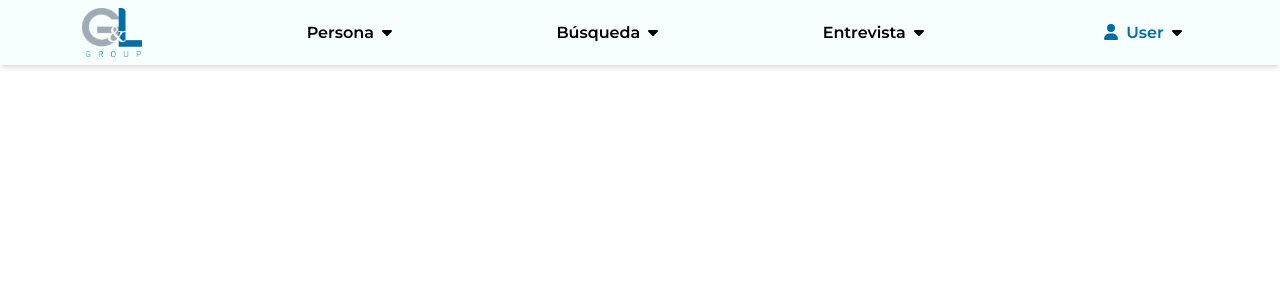
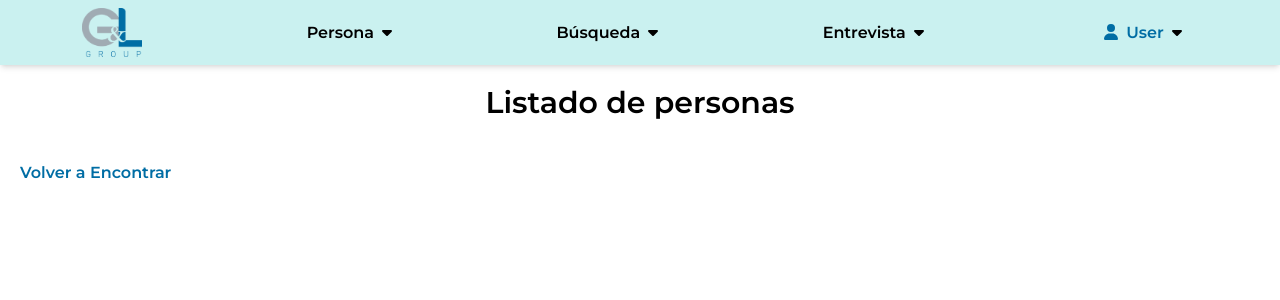
Before and after one commit to vanf-x/proyectobys, a React (Create React App) app: page /persona/listado in a window 1280 px wide. Shown: the top 300 px of the page. Built offline with nearby package versions, Linux system fonts and the light colour scheme.

Commit message:
Add: listar persona y validaciones en el form

```diff
--- a/src/App.js
+++ b/src/App.js
@@ -2,6 +2,7 @@ import { BrowserRouter, Routes, Route } from "react-router-dom";
 import "./App.css";
 import CrearPersona from "./components/CrearPersona";
 import EncontrarPersona from "./components/EncontrarPersona";
+import ListarPersona from "./components/ListarPersona";
 import EncontrarEntrevista from "./components/EncontrarEntrevista";
 import EncontrarBusqueda from "./components/EncontrarBusqueda";
 import CrearEntrevista from "./components/CrearEntrevista";
@@ -24,6 +25,7 @@ function App() {
             <Route path="/login" element={<Login />} />
             <Route path="/persona/crear" element={<CrearPersona />} />
             <Route path="/persona/encontrar" element={<EncontrarPersona />} />
+            <Route path="/persona/listado" element={<ListarPersona />} />
             <Route path="/busqueda/crear" element={<CrearBusqueda />} />
             <Route path="/busqueda/encontrar" element={<EncontrarBusqueda />} />
             <Route path="/entrevista/crear" element={<CrearEntrevista />} />
--- a/src/components/CrearPersona.jsx
+++ b/src/components/CrearPersona.jsx
@@ -18,24 +18,72 @@ import {
   SelecContact,
 } from "./Selection";
 import { useFormik } from "formik";
-import { basicSchema } from "../schemas";
+import { personaSchema } from "../schemas";
 import Contexto from "./context/Contexto";
-import { useContext } from "react";
+import { useContext, useState } from "react";
+const CrearPersona = () => {
+  const regExp = /^[a-zA-ZÀ-ÿ\s]{1,250}$/;
+  const regExpLinkedin =
+    /^(https?:\/\/)?(www\.)?linkedin\.com\/(in|company)\/[a-z0-9_-]+\/?$/;
+  const [nombre, setNombre] = useState("");
 
-const CrearPersona = () => {
+  const llenarNombre = (e) => {
+    //setNombre(e.target.value);
+  };
+
+  const comprobarNombre = () => {};
+
   const contexto = useContext(Contexto);
-  console.log(contexto.empleados);
+  const [empleado, setempleado] = useState({
+    nombre: "",
+    apellido: "",
+    linkedin: "",
+  });
+  //console.log(contexto.empleados);
 
   //METODO PARA GUARDAR LOS DATOS DE PERSONA EN EL ARRAY
-  const onSubmit = (values) => {
-    console.log(values);
+  /* const pruebaSubmit = (e) => {
+    e.preventDefault();
+    if(regExp.test(values.nombre) && regExp.test(values.apellido) &regExpLinkedin.test(values.linkedin)){
+      console.log("validado")
+    }else{
+      console.log("no validado")
+    }
+  };
+*/
+  const pruebaSubmit = (e) => {
+    e.preventDefault();
+    contexto.empleados.forEach((e) => {
+      console.log(e);
+    });
+    console.log(typeof nombre);
+    console.log(errors[0] == undefined);
+    console.log(values.nombre);
+    if (
+      (values.nombre == "" || values.apellido == "" || values.linkedin == "") &&
+      errors[0] == undefined
+    ) {
+      alert("Todos los campos están vacíos");
+      return;
+    }
+    if(empleado.nombre)
+    setempleado({
+      nombre: values.nombre,
+      apellido: values.apellido,
+      linkedin: values.linkedin,
+    });
+    console.log("Empleado:" + empleado);
+    contexto.empleados = [...contexto.empleados, {nombre: values.nombre, apellido: values.apellido, linkedin: values.linkedin}];
+    contexto.empleados.forEach((e) => {
+      console.log(e);
+    });
   };
 
   const {
     handleBlur,
     handleChange,
-    handleSubmit,
-    isSubmitting,
+    //handleSubmit,
+    //isSubmitting,
     values,
     errors,
     touched,
@@ -50,8 +98,8 @@ const CrearPersona = () => {
       recruiter: "",
       skill: "",
     },
-    validationSchema: basicSchema,
-    onSubmit,
+    validationSchema: personaSchema,
+    //onSubmit,
   });
 
   return (
@@ -61,13 +109,13 @@ const CrearPersona = () => {
       {/*FORM*/}
       <form
         className="bg-white h-1/2 w-3/4 self-center m-10"
-        handleSubmit={handleSubmit}
+        onSubmit={pruebaSubmit}
       >
         {/*ARRIBA*/}
         <div className="flex h-1/2">
           {/*ARRIBA IZ*/}
           <div className="flex flex-col md:flex md:flex-row justify-around items-center border w-1/2 p-10">
-            <div className="flex  justify-start items-center">
+            <div className="flex justify-start items-center">
               <div>
                 <FontAwesomeIcon className="mr-2" icon={faUser} />
               </div>
@@ -205,7 +253,6 @@ const CrearPersona = () => {
           <button
             type="submit"
             className="text-white bg-[#006DA4] hover:bg-[#1d6081] px-4 py-2 rounded my-2 cursor-pointer transition-colors"
-            disabled={isSubmitting}
           >
             Enviar
           </button>
--- /dev/null
+++ b/src/components/ListarPersona.jsx
@@ -0,0 +1,44 @@
+import React, { useContext, useState } from "react";
+import { NavLink } from "react-router-dom";
+import Contexto from "./context/Contexto";
+const ListadoPersona = () => {
+  const contexto = useContext(Contexto);
+  contexto.empleados.forEach((e) => {
+    console.log("Nombre: " + e.nombre + "Apellido: " + e.apellido);
+  });
+
+  const [empleados, setEmpleados] = useState([
+    { nombre: "Héctor", apellido: "Sánchez" },
+    { nombre: "Lautaro", apellido: "Montaño" },
+    { nombre: "Carla", apellido: "Márquez" },
+  ]);
+
+  const mostrarEmpleados = () => {
+    return (
+      <div>
+        {empleados.map((e, index) => {
+          <div key={index}>
+            <h1>{e.nombre}</h1>
+            <h1>{e.apellido}</h1>
+          </div>;
+        })}
+      </div>
+    );
+  };
+
+  return (
+    <div>
+      <div className="flex flex-col justify-center items-center">
+        <h1 className="text-3xl my-5">Listado de personas</h1>
+        {mostrarEmpleados}
+      </div>
+      <NavLink to="/persona/encontrar">
+        <h1 className="text-[#006DA4] m-5 hover:underline transition-all">
+          Volver a Encontrar
+        </h1>
+      </NavLink>
+    </div>
+  );
+};
+
+export default ListadoPersona;
--- a/src/components/Login.jsx
+++ b/src/components/Login.jsx
@@ -120,21 +120,13 @@ function Login() {
                 ¿Olvidaste tu contraseña?
               </Link>
             </div>
-
-            <Link
-              to="/menu"
-              className="bg-[#006DA4] text-white text-lg hover:bg-[#1d6081] transition-colors mt-10 w-2/5 p-2 rounded-xl"
-            >
-              Ingresar
-            </Link>
-
-            {/*<button
+            <button
               type="submit"
               className="bg-[#006DA4] text-white text-lg hover:bg-[#1d6081] transition-colors mt-10 w-2/5 p-2 rounded-xl"
               disabled={isSubmitting}
             >
               Ingresar
-          </button>*/}
+          </button>
           </form>
         </div>
       </div>
--- a/src/components/Navegador.jsx
+++ b/src/components/Navegador.jsx
@@ -43,7 +43,7 @@ const Navegador = () => {
     setShowUserMenu(false);
   };
   return (
-    <div className="bg-[#F7FEFE] flex justify-around items-center py-2 shadow-md">
+    <div className="bg-[#CAF1F0] flex justify-around items-center py-2 shadow-md">
       <NavLink to="/menu">
       <img src={logoGyl} width="60px"></img>
       </NavLink>
--- a/src/schemas/index.js
+++ b/src/schemas/index.js
@@ -20,3 +20,11 @@ export const basicSchema = yup.object().shape({
     recruiter: yup.string().matches(textRules, "Por favor ingrese un nombre válido.").required("Ingrese el nombre del recruiter."),
     selection: yup.string().oneOf(rol).required()
 })
+
+export const personaSchema = yup.object().shape({
+    nombre: yup.string().matches(textRules, "Por favor ingrese un nombre válido.").required("Ingrese un nombre."),
+    apellido: yup.string().matches(textRules, "Por favor ingrese un apellido válido.").required("Ingrese un apellido."),
+    linkedin: yup.string().url("El formato de la url no es válido.").required("Ingrese la url al Linkedin."),
+   // recruiter: yup.string().matches(textRules, "Por favor ingrese un nombre válido.").required("Ingrese el nombre del recruiter."),
+    //selection: yup.string().oneOf(rol).required()
+})
```
